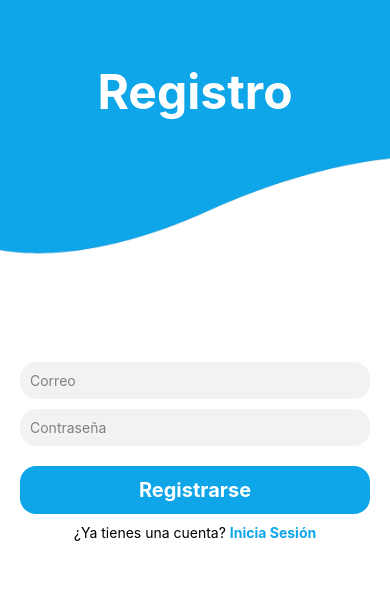
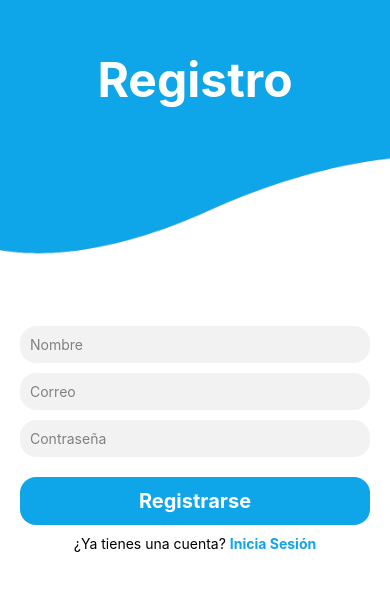
Before and after one commit to DiegoGMrn/Gira-Frontend, a React Native app: screen /Register in a window 390 px wide. Shown: the part 151-742 px from the top of the page. Built offline with nearby package versions, Linux system fonts and the light colour scheme.

Commit message:
Add input name in registerscreen

```diff
--- a/src/screens/Register/RegisterScreen.tsx
+++ b/src/screens/Register/RegisterScreen.tsx
@@ -32,6 +32,7 @@ interface RegisterProps {
 
 function RegisterScreen({ navigation }: RegisterProps) {
   const { dark, colors, setScheme } = useTheme();
+  const [nombre, onChangeNombre] = useState("");
   const [email, onChangeEmail] = useState("");
   const [password, onChangePassword] = useState("");
   //const [createCats, { data, loading, error }] = useMutation(register_m);
@@ -49,7 +50,7 @@ function RegisterScreen({ navigation }: RegisterProps) {
   const [signup] = useMutation(register_m, {
     variables: {
       userInput: {
-        name: email,
+        name: nombre,
         clave: password,
         correo: email,
       },
@@ -94,6 +95,17 @@ function RegisterScreen({ navigation }: RegisterProps) {
 
         {/* form */}
         <View style={styles().formContainer}>
+        <View
+            /*entering={FadeInDown.duration(1000).springify()}*/
+            style={styles().inputContainer}
+          >
+            <TextInput
+              placeholder="Nombre"
+              placeholderTextColor="gray"
+              value={nombre}
+              onChangeText={(text) => onChangeNombre(text)}
+            />
+          </View>
           <View
             /*entering={FadeInDown.duration(1000).springify()}*/
             style={styles().inputContainer}
```
